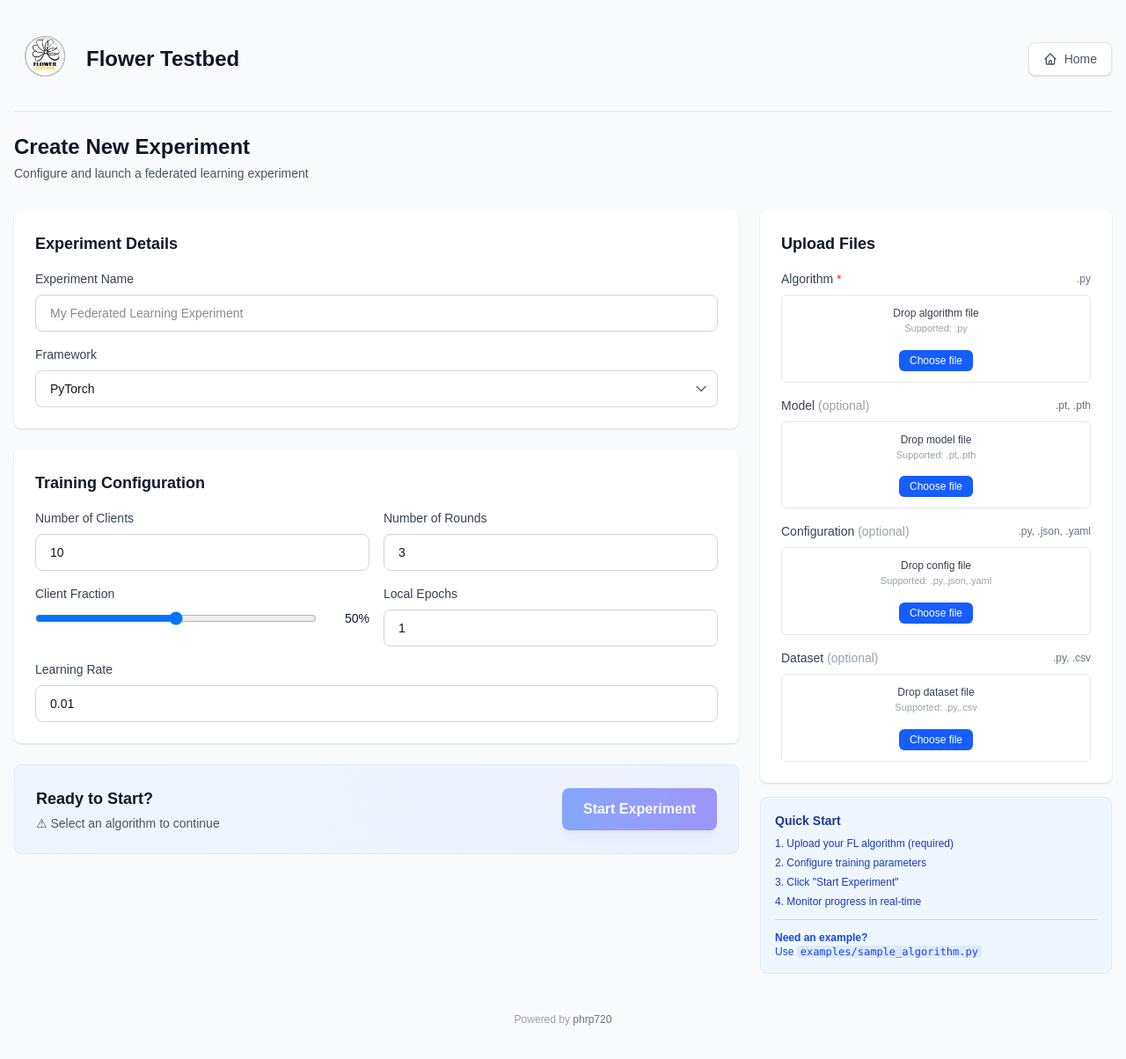
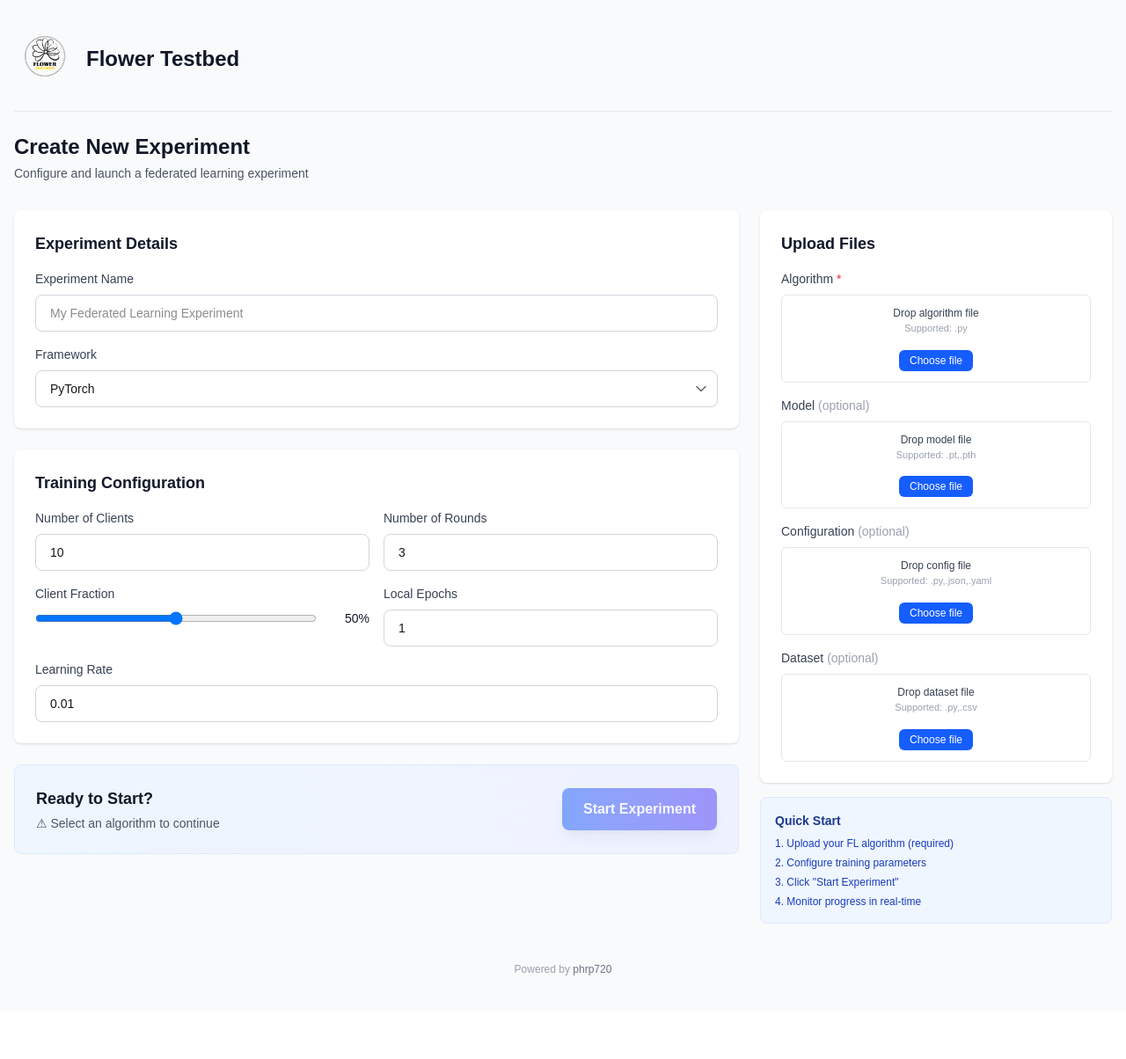
Before and after one commit to phrp720/flower-testbed, a Next.js app: page /testbed/experiments/new in a window 1280 px wide. Shown: the top 1204 px of the page at 88% size. After the commit the page ends 1150 px from the top, so only its background shows below. Built offline with nearby package versions, Linux system fonts and the light colour scheme.

Commit message:
ui clearance

```diff
--- a/app/components/Navigation.tsx
+++ b/app/components/Navigation.tsx
@@ -4,11 +4,9 @@
 import Image from "next/image";
 
 export default function Navigation() {
-
-
     return (
         <div className="flex items-center justify-between pb-6 mb-6 border-b border-gray-200">
-            <div className="flex items-center gap-3">
+            <Link href="/testbed/dashboard" className="flex items-center gap-3 cursor-pointer hover:opacity-80 transition">
                 <Image
                     src="/testbed-icon-v2.png"
                     alt="Flower Testbed"
@@ -16,19 +14,7 @@
                     height={70}
                 />
                 <h1 className="text-2xl font-bold text-gray-900">Flower Testbed</h1>
-            </div>
-
-            <div className="flex items-center gap-2">
-                <Link
-                    href="/testbed/dashboard"
-                    className="bg-white text-gray-600 hover:bg-gray-50 border border-gray-200 px-4 py-2 rounded-lg text-sm font-medium inline-flex items-center gap-2 transition shadow-sm hover:shadow"
-                >
-                    <svg className="w-4 h-4" fill="none" stroke="currentColor" viewBox="0 0 24 24">
-                        <path strokeLinecap="round" strokeLinejoin="round" strokeWidth={2} d="M3 12l2-2m0 0l7-7 7 7M5 10v10a1 1 0 001 1h3m10-11l2 2m-2-2v10a1 1 0 01-1 1h-3m-6 0a1 1 0 001-1v-4a1 1 0 011-1h2a1 1 0 011 1v4a1 1 0 001 1m-6 0h6" />
-                    </svg>
-                    <span>Home</span>
-                </Link>
-            </div>
+            </Link>
         </div>
     );
 }
--- a/app/testbed/experiments/new/page.tsx
+++ b/app/testbed/experiments/new/page.tsx
@@ -295,7 +295,6 @@
                                         <label className="text-sm font-medium text-gray-700">
                                             Algorithm <span className="text-red-500">*</span>
                                         </label>
-                                        <span className="text-xs text-gray-500">.py</span>
                                     </div>
                                     <SingleFileUploader
                                         id="algorithm-uploader"
@@ -312,7 +311,6 @@
                                         <label className="text-sm font-medium text-gray-700">
                                             Model <span className="text-gray-400">(optional)</span>
                                         </label>
-                                        <span className="text-xs text-gray-500">.pt, .pth</span>
                                     </div>
                                     <SingleFileUploader
                                         id="model-uploader"
@@ -329,7 +327,6 @@
                                         <label className="text-sm font-medium text-gray-700">
                                             Configuration <span className="text-gray-400">(optional)</span>
                                         </label>
-                                        <span className="text-xs text-gray-500">.py, .json, .yaml</span>
                                     </div>
                                     <SingleFileUploader
                                         id="config-uploader"
@@ -346,7 +343,6 @@
                                         <label className="text-sm font-medium text-gray-700">
                                             Dataset <span className="text-gray-400">(optional)</span>
                                         </label>
-                                        <span className="text-xs text-gray-500">.py, .csv</span>
                                     </div>
                                     <SingleFileUploader
                                         id="dataset-uploader"
@@ -368,12 +364,12 @@
                                 <li>Click "Start Experiment"</li>
                                 <li>Monitor progress in real-time</li>
                             </ol>
-                            <div className="mt-3 pt-3 border-t border-blue-200">
-                                <p className="text-xs text-blue-700">
-                                    <strong>Need an example?</strong><br/>
-                                    Use <code className="bg-blue-100 px-1 rounded">examples/sample_algorithm.py</code>
-                                </p>
-                            </div>
+                            {/*<div className="mt-3 pt-3 border-t border-blue-200">*/}
+                            {/*    <p className="text-xs text-blue-700">*/}
+                            {/*        <strong>Need an example?</strong><br/>*/}
+                            {/*        Use <code className="bg-blue-100 px-1 rounded">examples/sample_algorithm.py</code>*/}
+                            {/*    </p>*/}
+                            {/*</div>*/}
                         </div>
                     </div>
                 </div>
```
